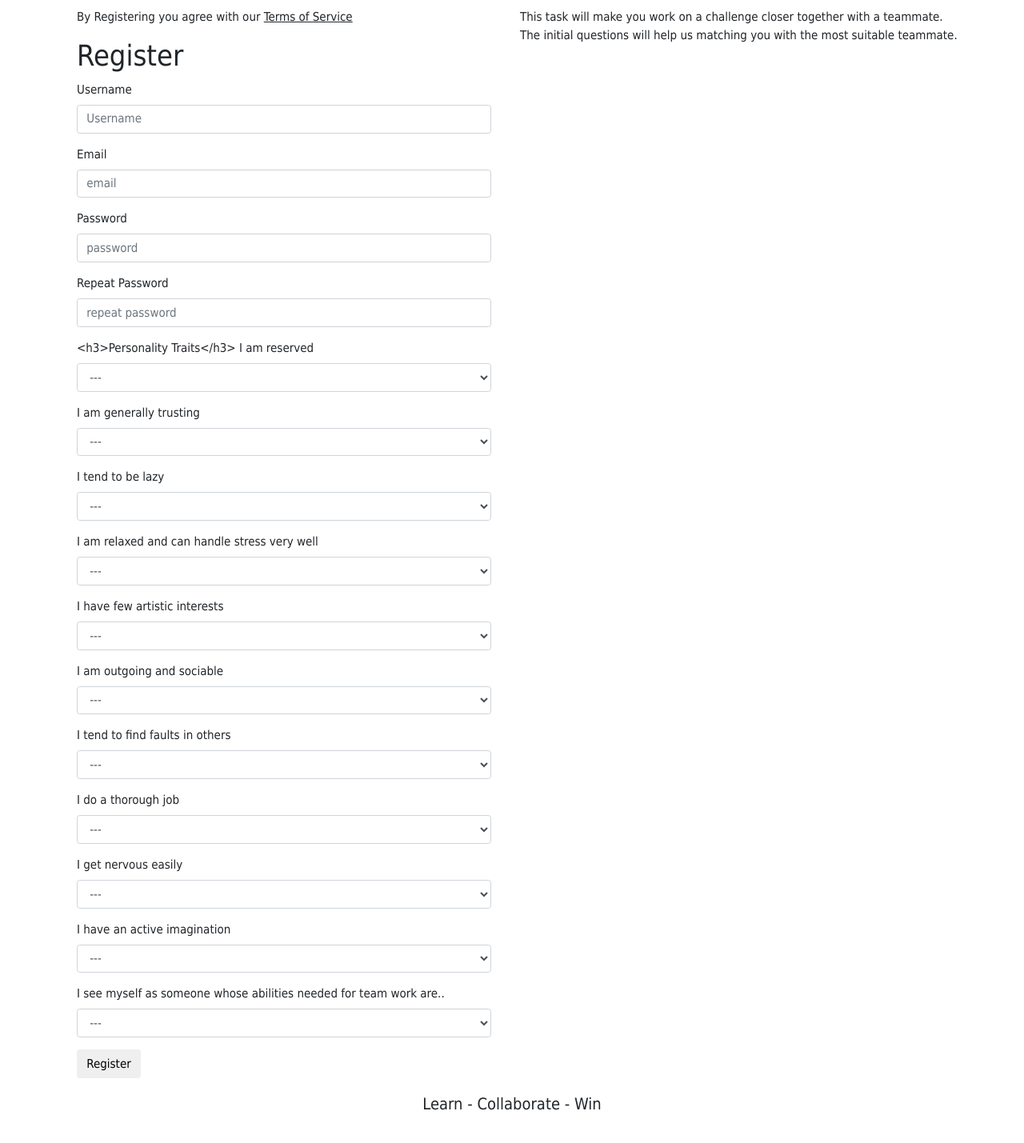
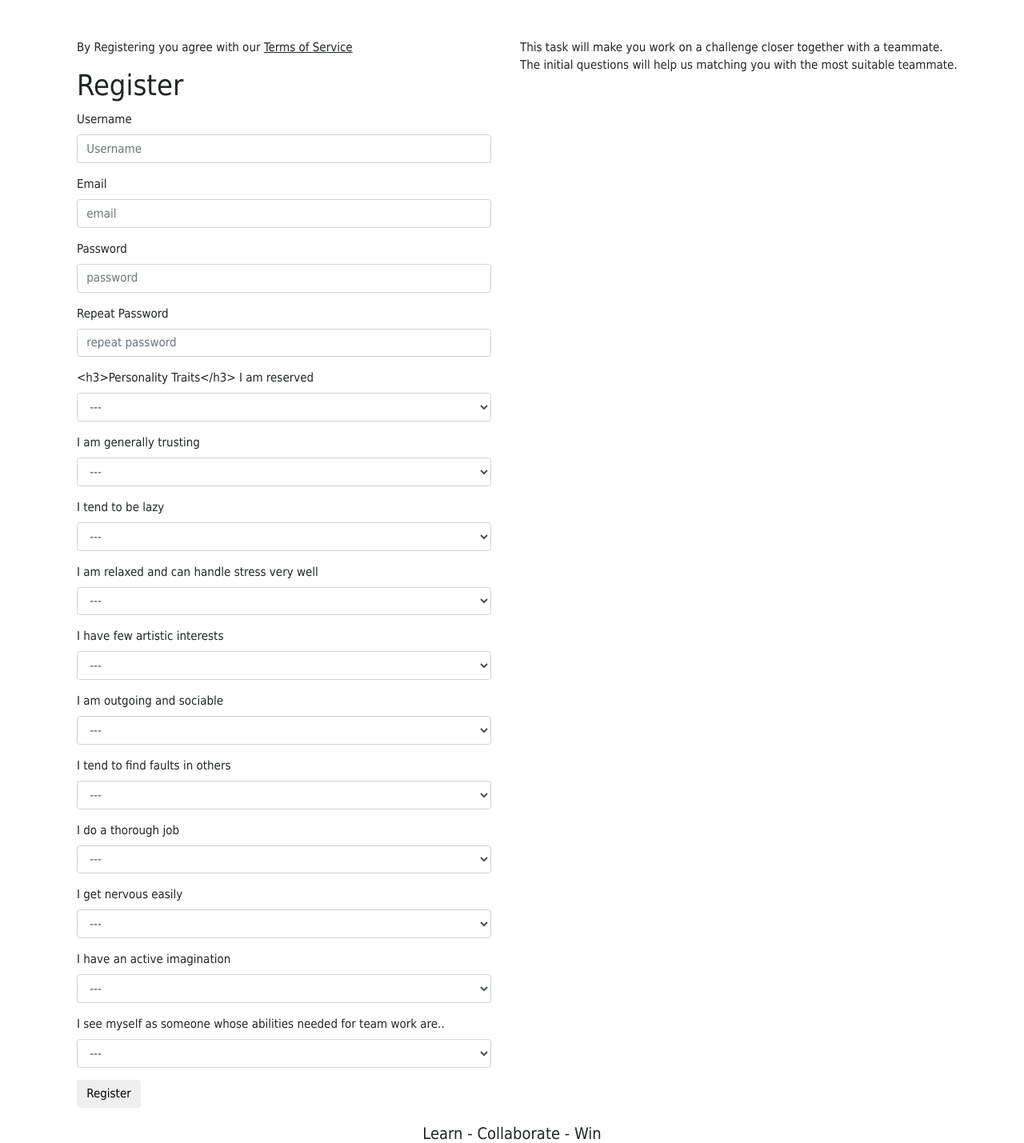
Before and after one commit to Fedilas/flask-amt, a Flask app: page /auth/register in a window 1280 px wide. Shown: the whole page at 80% size. Before the commit the page ends 1388 px from the top, so only its background shows below. Run offline with Flask 2, Linux system fonts and the light colour scheme; some libraries are stand-ins or nearby versions.

Commit message:
added room on top

```diff
--- a/app/templates/base.html
+++ b/app/templates/base.html
@@ -26,9 +26,10 @@
         crossorigin="anonymous"></script>
 {% endblock %}
 {% block navbar %}
-<!--<nav class="navbar navbar-default">-->
-<!--    <div class="container">-->
-<!--        <div class="navbar-header">-->
+<nav class="navbar navbar-default">
+    <div class="container">
+        <div class="navbar-header">
+            <br>
 <!--            <button type="button" class="navbar-toggle collapsed" data-toggle="collapse"-->
 <!--                    data-target="#bs-example-navbar-collapse-1" aria-expanded="false">-->
 <!--                <span class="sr-only">Toggle navigation</span>-->
@@ -54,9 +55,9 @@
 <!--                <li><a href="{{ url_for('auth.logout') }}">{{ _('Logout') }}</a></li>-->
 <!--                {% endif %}-->
 <!--            </ul>-->
-<!--        </div>-->
-<!--    </div>-->
-<!--</nav>-->
+        </div>
+    </div>
+</nav>
 {% endblock %}
 
 {% block content %}
```
